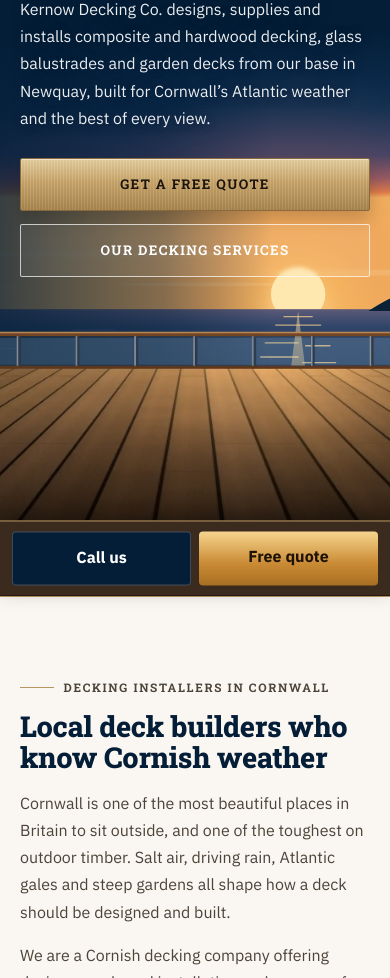
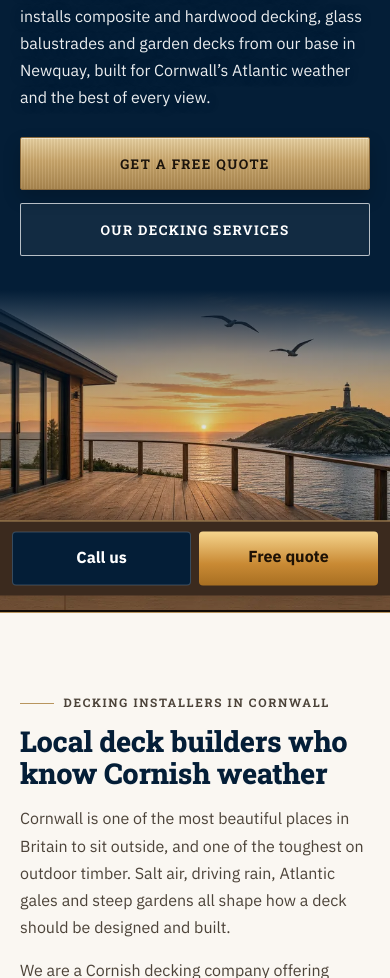
Before and after one commit to sonjamesg/kernow-decking, a plain HTML site: page index.html in a window 390 px wide. Shown: the part 331-1309 px from the top of the page. Drawn offline with Linux system fonts and the light colour scheme.

Commit message:
Home hero: real deck, sunset and lighthouse photo with navy-oak overlay, responsive WebP/JPEG sources and Open Graph image

```diff
--- a/assets/css/styles.css
+++ b/assets/css/styles.css
@@ -307,16 +307,19 @@ p{margin:0 0 1em}
 @media (max-width:599px){.section-head .eyebrow::before{display:none}.section-head .eyebrow{letter-spacing:.16em}}
 @media (min-width:1080px){.sub{pointer-events:none}.has-sub:hover .sub,.has-sub:focus-within .sub{pointer-events:auto}}
 
-/* ---------- Home hero: James's photo with a navy overlay on the left ---------- */
+/* ---------- Home hero: James's photo with a navy/oak overlay on the text side ---------- */
 .scene-photo{min-height:clamp(620px,88vh,860px);display:flex;flex-direction:column;justify-content:center;background:#041E37}
-.hero-photo img{position:absolute;inset:0;width:100%;height:100%;object-fit:cover;object-position:60% 55%;z-index:-3}
-.scene-photo::before{background:linear-gradient(90deg,rgba(4,30,55,.94) 0%,rgba(4,30,55,.82) 30%,rgba(4,30,55,.45) 52%,rgba(4,30,55,0) 72%),linear-gradient(0deg,rgba(4,30,55,.45),transparent 30%)}
+.hero-photo img{position:absolute;inset:0;width:100%;height:100%;object-fit:cover;object-position:58% 50%;z-index:-3}
+.scene-photo::before{background:linear-gradient(90deg,rgba(4,30,55,.95) 0%,rgba(4,30,55,.9) 26%,rgba(20,18,16,.78) 46%,rgba(4,30,55,.42) 64%,rgba(4,30,55,0) 82%),linear-gradient(0deg,rgba(20,12,6,.5),transparent 34%)}
 .scene-photo .hero-content{padding-top:clamp(3rem,8vh,5.5rem);padding-bottom:clamp(3rem,8vh,5.5rem)}
+.scene-photo h1 span{filter:drop-shadow(0 2px 10px rgba(4,30,55,.85))}
 @media (max-width:759px){
+  /* Photo sits as a landscape band under the copy so the deck, sunset and lighthouse stay visible,
+     rather than a tall cover-crop that hides them behind the navy scrim. */
   .scene-photo{justify-content:flex-start;min-height:0}
-  .hero-photo img{object-position:72% 50%}
-  .scene-photo::before{background:linear-gradient(180deg,rgba(4,30,55,.92) 0%,rgba(4,30,55,.82) 50%,rgba(4,30,55,.35) 78%,rgba(4,30,55,.05) 100%)}
-  .scene-photo .hero-content{padding-top:2.4rem;padding-bottom:clamp(200px,52vw,280px)}
+  .hero-photo img{inset:auto 0 0 0;height:clamp(260px,70vw,340px);object-position:70% 55%}
+  .scene-photo::before{background:linear-gradient(180deg,#041E37 0%,#041E37 calc(100% - clamp(260px,70vw,340px) + 8px),rgba(4,30,55,.42) calc(100% - clamp(260px,70vw,340px) + 72px),rgba(4,30,55,.1) calc(100% - clamp(260px,70vw,340px) + 150px),rgba(4,30,55,0) 100%)}
+  .scene-photo .hero-content{padding-top:2.4rem;padding-bottom:clamp(260px,70vw,340px)}
 }
 
 /* =====================================================================
--- a/index.html
+++ b/index.html
@@ -18,7 +18,7 @@
 <meta property="og:image" content="https://kernowdecking.com/assets/img/kernow-decking-cornwall-og.jpg">
 <meta property="og:image:width" content="1200">
 <meta property="og:image:height" content="630">
-<meta property="og:image:alt" content="Kernow Decking Co. – decking in Cornwall">
+<meta property="og:image:alt" content="Decking in Cornwall: a wooden deck looking out to a sunset sea and lighthouse">
 <meta property="og:locale" content="en_GB">
 <meta name="twitter:card" content="summary_large_image">
 <link rel="icon" href="favicon.svg" type="image/svg+xml">
@@ -26,7 +26,7 @@
 <link rel="apple-touch-icon" href="apple-touch-icon.png">
 <link rel="preload" href="assets/fonts/ibm-plex-sans-latin-wght-normal.woff2" as="font" type="font/woff2" crossorigin>
 <link rel="preload" href="assets/fonts/roboto-slab-latin-wght-normal.woff2" as="font" type="font/woff2" crossorigin>
-<link rel="preload" as="image" href="assets/img/hero-deck-perspective-cornwall.webp">
+<link rel="preload" as="image" type="image/webp" imagesrcset="assets/img/decking-cornwall-newquay-sea-view-deck-768.webp 768w, assets/img/decking-cornwall-newquay-sea-view-deck-1280.webp 1280w, assets/img/decking-cornwall-newquay-sea-view-deck-1920.webp 1920w" imagesizes="100vw">
 <link rel="stylesheet" href="assets/css/styles.css">
 <script type="application/ld+json">{
  "@context": "https://schema.org",
@@ -219,9 +219,11 @@
   </div>
 </header>
 <main id="main">
-<section class="hero scene scene-home">
-  <div class="sky" aria-hidden="true"></div>
-  <div class="deck" aria-hidden="true"><img src="assets/img/hero-deck-perspective-cornwall.webp" alt="" width="1920" height="520" fetchpriority="high"></div>
+<section class="hero scene scene-home scene-photo">
+  <picture class="hero-photo">
+    <source type="image/webp" srcset="assets/img/decking-cornwall-newquay-sea-view-deck-768.webp 768w, assets/img/decking-cornwall-newquay-sea-view-deck-1280.webp 1280w, assets/img/decking-cornwall-newquay-sea-view-deck-1920.webp 1920w" sizes="100vw">
+    <img src="assets/img/decking-cornwall-newquay-sea-view-deck-1280.jpg" srcset="assets/img/decking-cornwall-newquay-sea-view-deck-1280.jpg 1280w, assets/img/decking-cornwall-newquay-sea-view-deck-1920.jpg 1920w" sizes="100vw" alt="Decking in Cornwall: a deck beside a glass garden room looking out to the sea at sunset, with a lighthouse on the headland" width="1920" height="1080" fetchpriority="high">
+  </picture>
   <div class="container hero-content"><p class="eyebrow">Decking Newquay &amp; Cornwall · Design • Supply • Install</p>
     <h1>Decking in Cornwall, <span>built for sea, salt &amp; sunsets.</span></h1>
     <p class="hero-lead">Kernow Decking Co. designs, supplies and installs composite and hardwood decking, glass balustrades and garden decks from our base in Newquay, built for Cornwall’s Atlantic weather and the best of every view.</p>
```
Also changed, not shown: 404.html (+1 -1 lines), balustrades-cornwall.html (+1 -1 lines), composite-decking-cornwall.html (+1 -1 lines), credits.html (+2 -2 lines), deck-repairs-cornwall.html (+1 -1 lines), decking-design-cornwall.html (+1 -1 lines), hardwood-decking-cornwall.html (+1 -1 lines), nav-options.html (+4 -4 lines), privacy.html (+1 -1 lines), thank-you.html (+1 -1 lines), assets/img/decking-cornwall-newquay-sea-view-deck-1280.jpg (added), assets/img/decking-cornwall-newquay-sea-view-deck-1280.webp (added), assets/img/decking-cornwall-newquay-sea-view-deck-1920.jpg (added), assets/img/decking-cornwall-newquay-sea-view-deck-1920.webp (added), 2 more files, 1 other file.
